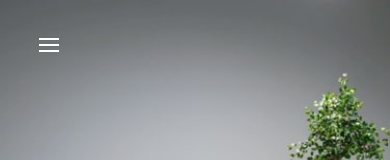
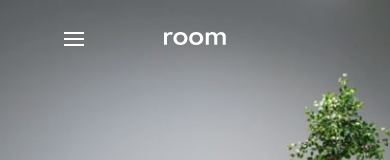
Before and after one commit to posivibez/4_challenge_room_homepage, a website: page index.html in a window 390 px wide. Shown: the top 160 px of the page. Drawn offline with Linux system fonts and the light colour scheme.

Commit message:
forgot centered logo in mobile version just added

```diff
--- a/index.html
+++ b/index.html
@@ -55,13 +55,15 @@
       <!-- NAV HAMBURGER ICON FOR MOBILE -->
       <div class="navigation__container--mobile">
         <a href="#popup">
-          <span>
-            <object data="/images/icon-hamburger.svg" type="image/svg+xml">
-              <svg xmlns="http://www.w3.org/2000/svg"></svg>
-            </object>
-          </span>
+          <img src="/images/icon-hamburger.svg" alt="navigation menu on mobile">
+        </a>
 
-        </a>
+        <div class="navigation__container--mobile--img-container">
+          <img src="/images/logo.svg" alt="Logo">
+        </div>
+
+
+
       </div>
 
       <!-- NAV FOR DESKTOP SITE -->
--- a/sass/_base.scss
+++ b/sass/_base.scss
@@ -56,9 +56,6 @@ body {
 
 %navigation-styles {
     position: absolute;
-    top: 10%;
-    left: 10%;
-
     z-index: 2;
     color: $color-white;
     display: grid;
@@ -69,6 +66,8 @@ body {
 
     &__container {
         @extend %navigation-styles;
+        top: 10%;
+        left: 10%;
         grid-template-columns: repeat(5, max-content);
         grid-gap: 3rem;
 
@@ -84,28 +83,39 @@ body {
         //HIDE MOBILE NAV ABOVE TABLET WIDTH
         &--mobile {
             @extend %navigation-styles;
+            top: 0;
+            left: 0;
+            width: 100vw;
+            padding: 4rem 8rem;
+
             grid-template-columns: max-content;
 
             @media only screen and (min-width: $bp-tablet) {
                 display: none;
             }
 
-            & a {
-                display: inline-block;
-                position: relative;
-                z-index: 5;
-            }
+            // & a {
+            //     display: inline-block;
+            //     position: relative;
+            //     z-index: 5;
+            // }
 
-            & span {
-                display: inline-block;
-            }
+            // & span {
+            //     display: inline-block;
+            // }
 
-            & object {
-                position: relative;
-                z-index: -1;
-            }
+            // & object {
+            //     position: relative;
+            //     z-index: -1;
+            // }
 
 
+            &--img-container {
+                position: absolute;
+                top: 4rem;
+                left: 50%;
+                transform: translateX(-50%);
+            }
 
         }
 
```
Also changed, not shown: css/style.css.
